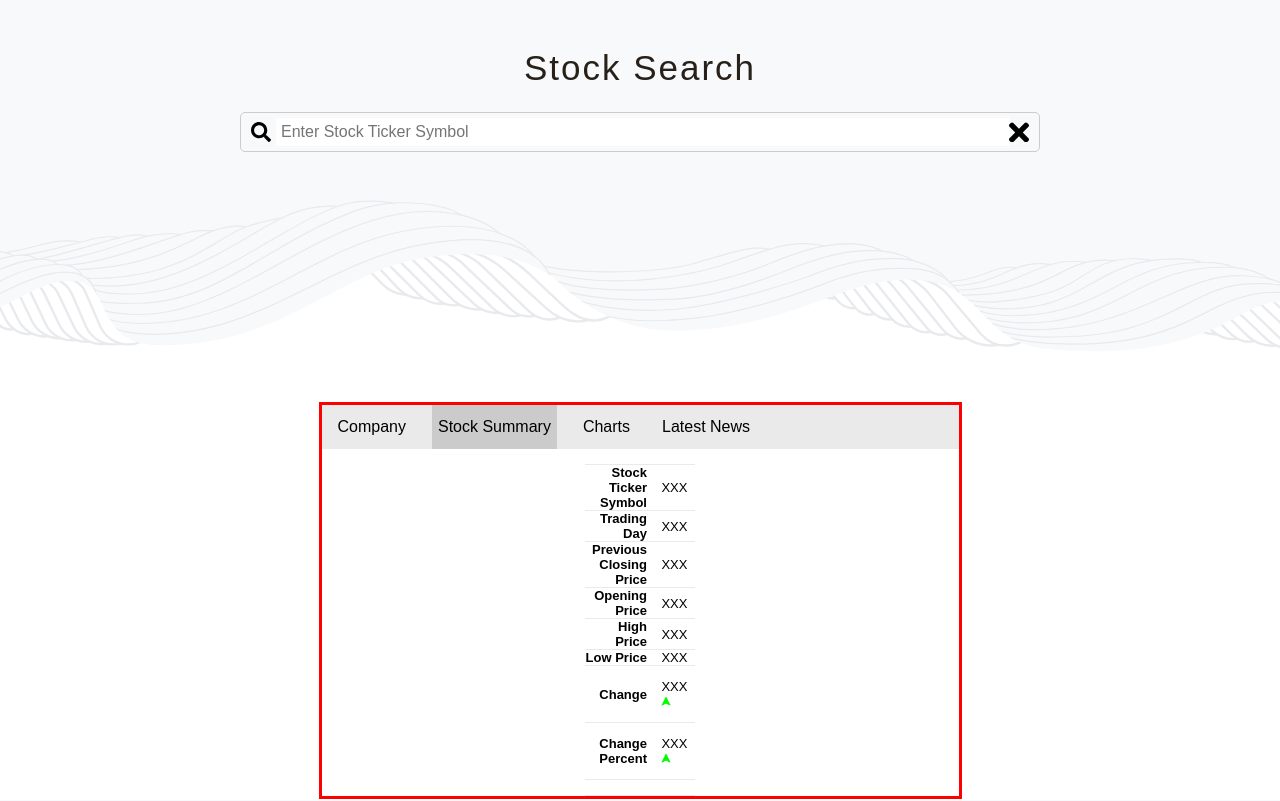
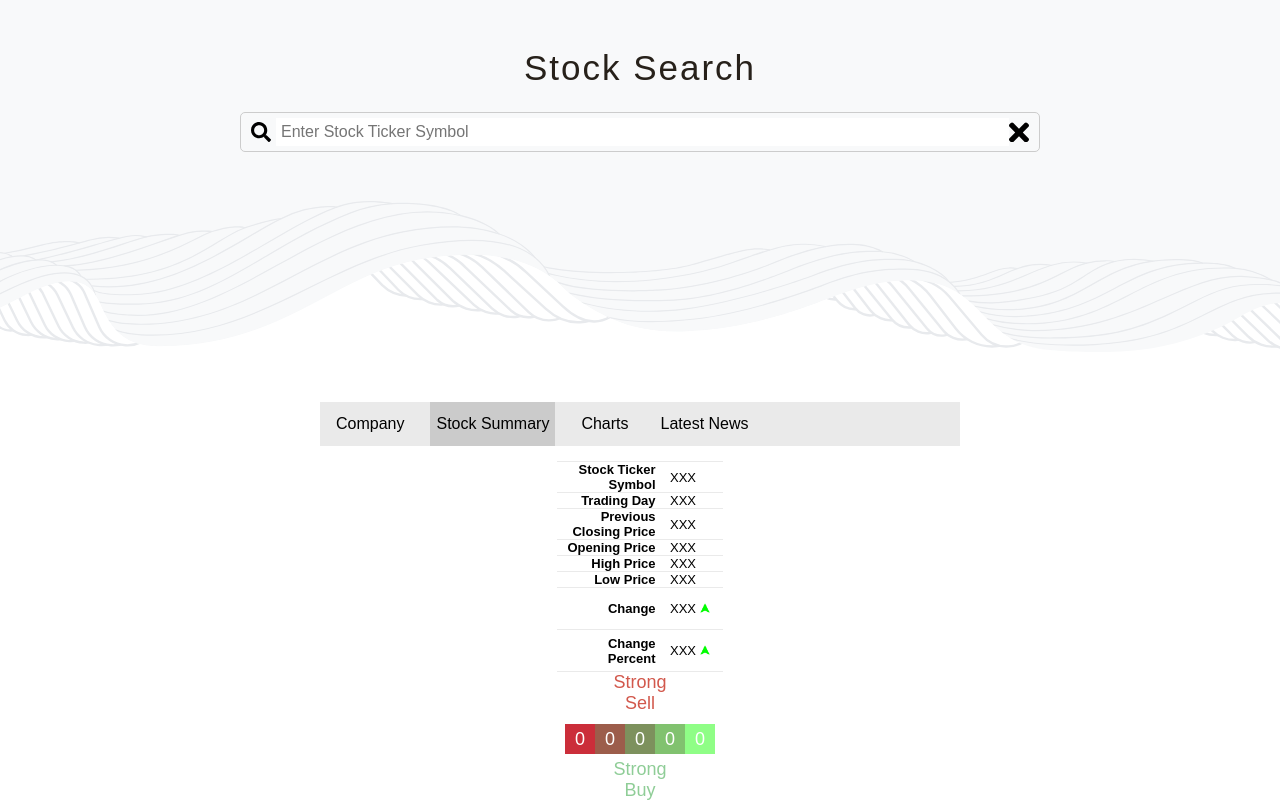
Before and after one commit to tony2037/tony2037.github.io, a Flask app: page / in a window 1280 px wide, after a click on "Stock Summary". Run offline with Flask 3, Linux system fonts and the light colour scheme.

Commit message:
Add: Recommendation trends and Polygon.io API

```diff
--- a/assignment2/api.py
+++ b/assignment2/api.py
@@ -1,10 +1,13 @@
 import requests
 import json
+from datetime import date
+from dateutil.relativedelta import relativedelta
 
 
 # This is dangerous, I should not put my API key here
 # It's just more me slacking
-API_KEY = 'REDACTED_FINNHUB_KEY'
+FINNHUB_API_KEY = 'REDACTED_FINNHUB_KEY'
+POLYGON_API_KEY = 'REDACTED_POLYGON_KEY'
 
 def api_get_wrapper(url: str, method=None):
     res = requests.get(url)
@@ -16,17 +19,17 @@ def api_get_wrapper(url: str, method=None):
     return content
 
 def company_profile_2(symbol: str):
-    api = f'https://finnhub.io/api/v1/stock/profile2?symbol={symbol}&token={API_KEY}'
+    api = f'https://finnhub.io/api/v1/stock/profile2?symbol={symbol}&token={FINNHUB_API_KEY}'
     res = api_get_wrapper(api, json.loads)
     return res
 
 def company_quote(symbol: str):
-    api = f'https://finnhub.io/api/v1/quote?symbol={symbol}&token={API_KEY}'
+    api = f'https://finnhub.io/api/v1/quote?symbol={symbol}&token={FINNHUB_API_KEY}'
     res = api_get_wrapper(api, json.loads)
     return res
 
 def company_recommendation_trends(symbol: str):
-    api = f'https://finnhub.io/api/v1/stock/recommendation?symbol={symbol}&token={API_KEY}'
+    api = f'https://finnhub.io/api/v1/stock/recommendation?symbol={symbol}&token={FINNHUB_API_KEY}'
     res = api_get_wrapper(api, json.loads)
     return res
 
@@ -53,3 +56,19 @@ def finnhub_wrapper(symbol: str):
     res['recommendation_trends'] = trends[-1]
 
     return res
+
+def aggr_service(symbol: str):
+    symbol = symbol.upper()
+    TODAY = date.today()
+    FROM = TODAY - relativedelta(months=6, days=1)
+    TO = TODAY
+    FROM = FROM.strftime('%Y-%m-%d')
+    TO = TO.strftime('%Y-%m-%d')
+    print(f'{FROM} to {TO}')
+    api = f'https://api.polygon.io/v2/aggs/ticker/{symbol}/range/1/day/{FROM}/{TO}?adjusted=true&sort=asc&apiKey={POLYGON_API_KEY}'
+    res = api_get_wrapper(api, json.loads)
+    return res
+
+def polygon_wrapper(symbol: str):
+    aggregate_data = aggr_service(symbol)
+    return aggregate_data
--- a/assignment2/main.py
+++ b/assignment2/main.py
@@ -14,7 +14,8 @@ def root():
 def search():
     stock_symbol = request.args.get('stock_symbol')
     res = finnhub_wrapper(stock_symbol)
-
+    polygon_res = polygon_wrapper(stock_symbol)
+    res['polygon_res'] = polygon_res
     return res
 
 
--- a/assignment2/static/script.js
+++ b/assignment2/static/script.js
@@ -72,6 +72,12 @@ function fillData(data) {
   var stockLowPrice = document.getElementById('stock-low-price');
   var stockChange = document.getElementById('stock-change');
   var stockChangePercent = document.getElementById('stock-change-percent');
+  /* recommendation trends */
+  var squareStrongSell = document.getElementById('square-strongSell');
+  var squareSell = document.getElementById('square-sell');
+  var squareHold = document.getElementById('square-hold');
+  var squareBuy = document.getElementById('square-buy');
+  var squareStrongBuy = document.getElementById('square-strongBuy');
 
   /* company tabs */
   companyLogo.src = data['logo'];
@@ -90,7 +96,15 @@ function fillData(data) {
   changeArrows(data['d']);
   stockChange.innerHTML = data['d'];
   stockChangePercent.innerHTML = data['dp'];
-  // TODO: Recommendation Trends
+  /* recommendation trends */
+  var recommendationTrends = ('recommendation_trends' in data) ? data['recommendation_trends'] : null;
+  if (recommendationTrends) {
+    squareStrongSell.innerHTML = recommendationTrends['strongSell'];
+    squareSell.innerHTML = recommendationTrends['sell'];
+    squareHold.innerHTML = recommendationTrends['hold'];
+    squareBuy.innerHTML = recommendationTrends['buy'];
+    squareStrongBuy.innerHTML = recommendationTrends['strongBuy'];
+  }
 
 }
 
--- a/assignment2/static/style.css
+++ b/assignment2/static/style.css
@@ -109,8 +109,6 @@ form.search-form {
   margin: auto;
   flex: .5;
   display: block; /* Modify this attribute to toggle the view */
-  border-style: solid;
-  border-color: red;
 }
 
 .result-tabs-bg{
@@ -147,8 +145,6 @@ img.result-company#company-logo {
 }
 
 .company-form {
-  border-style: solid;
-  border-color: yellow;
   font-size: medium;
   margin: auto;
   width: 50ch;
@@ -188,3 +184,63 @@ img.change-arrow {
   width: 10px;
   display: inline-block;
 }
+
+.recommendation-trends-box {
+  position: relative;
+}
+
+.recommendation-squares {
+  display: inline-block;
+  font-size: 0;
+  vertical-align: top;
+  height: 45px;
+  top: 0;
+}
+
+.square {
+  font-size: large;
+  margin: auto;
+  display: inline-block;
+  text-align: center;
+  margin-top: 10px;
+  height: 3ch;
+  line-height: 3ch;
+  width: 3ch;
+  color: white;
+}
+
+.strong-sell-text,
+.strong-buy-text
+{
+  font-size: large;
+  width: 6ch;
+  display:inline-block;
+}
+
+.strong-sell-text {
+  color: #D2584C;
+}
+
+.strong-buy-text {
+  color: #8FCD97;
+}
+
+#square-strongSell {
+  background-color: #CB2E3A;
+}
+
+#square-sell {
+  background-color: #9C5D4B;
+}
+
+#square-hold {
+  background-color: #7D915D;
+}
+
+#square-buy {
+  background-color: #81C26F;
+}
+
+#square-strongBuy {
+ background-color: #8FFE86;
+}
--- a/assignment2/templates/index.html
+++ b/assignment2/templates/index.html
@@ -107,7 +107,18 @@
               </p>
             </div>
           </div>
-          <div class="line">&nbsp</div>
+
+          <div class="recommendation-trends-box">
+            <div class="strong-sell-text">Strong Sell</div>
+            <div class="recommendation-squares">
+              <div class="square" id="square-strongSell">0</div>
+              <div class="square" id="square-sell">0</div>
+              <div class="square" id="square-hold">0</div>
+              <div class="square" id="square-buy">0</div>
+              <div class="square" id="square-strongBuy">0</div>
+            </div>
+            <div class="strong-buy-text">Strong Buy</div>
+          </div>
         </div>
       </div>
       <div id="charts" class="result-info" style="display:none">
```
